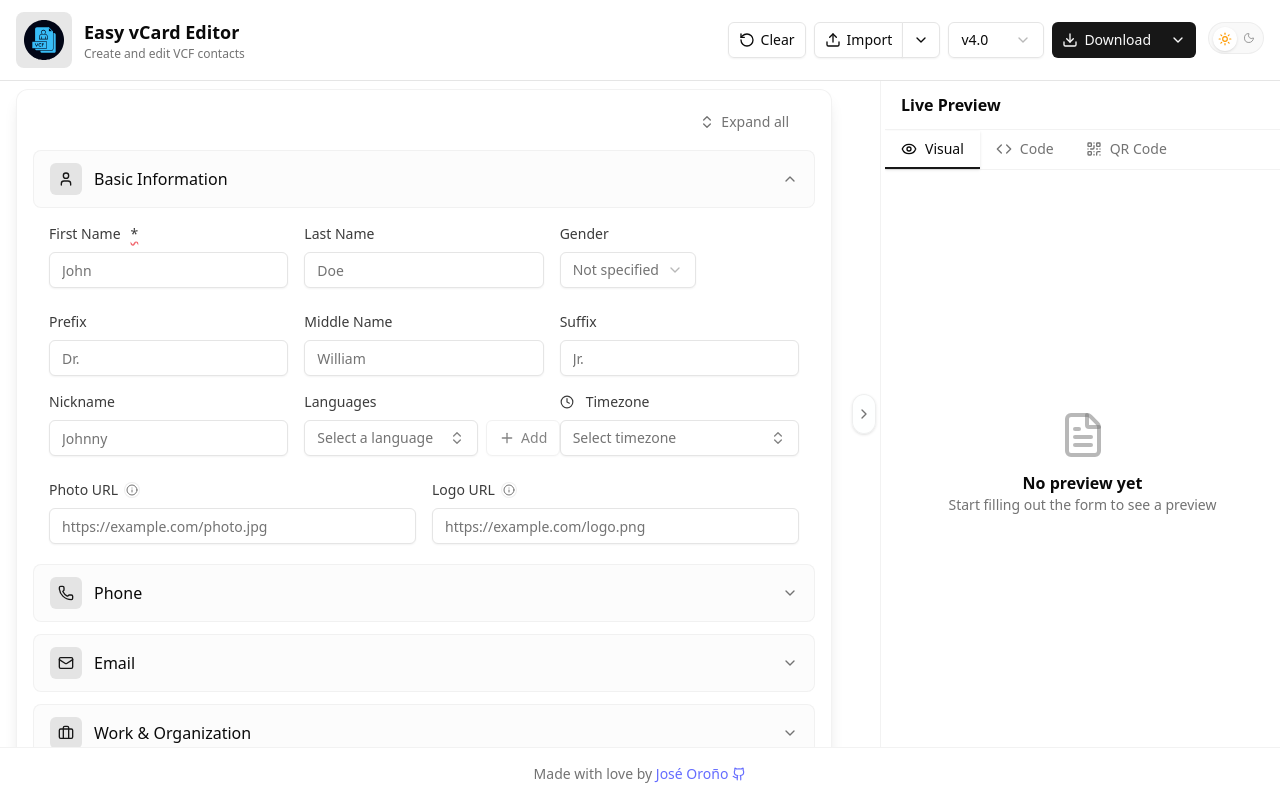
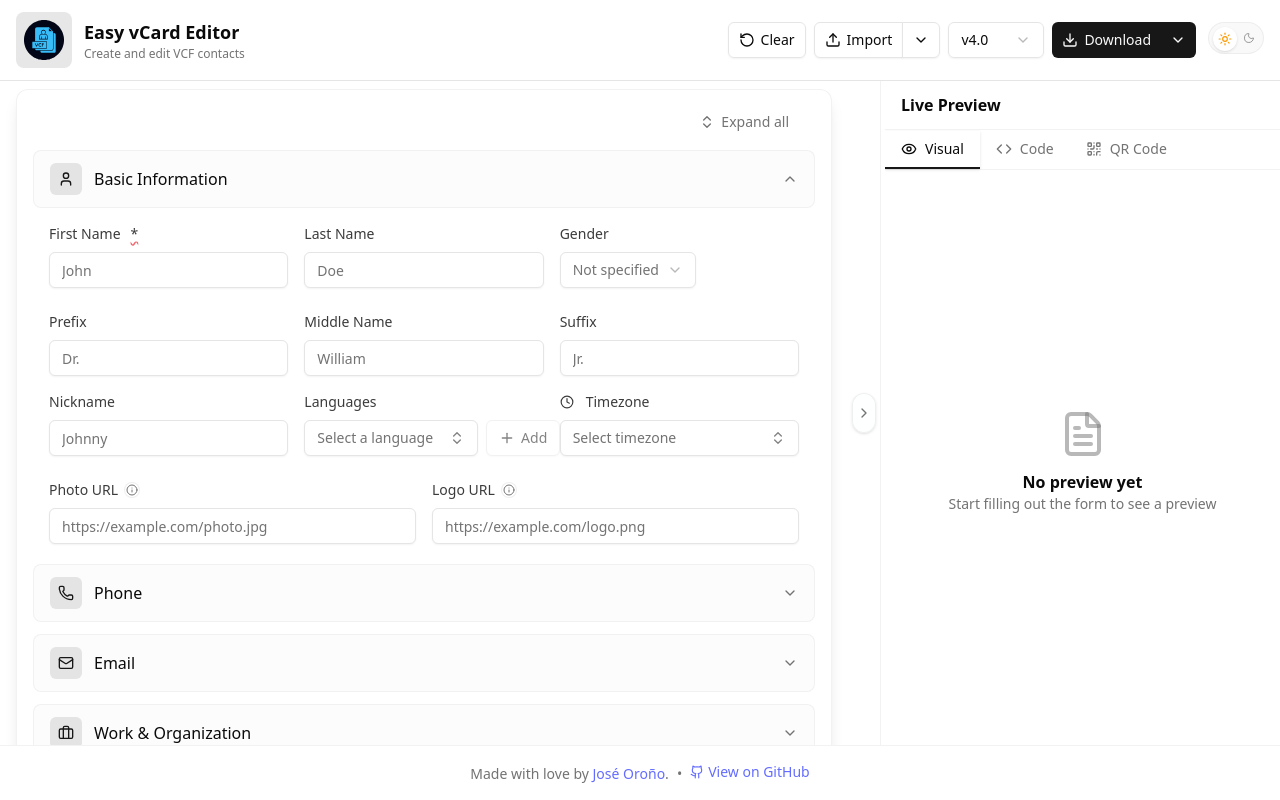
Before and after one commit to joseorono/easy-vcf-editor, a React (Vite) app: page / in a window 1280 px wide. Built offline with nearby package versions, Linux system fonts and the light colour scheme.

Commit message:
Update github repo link to footer

```diff
--- a/src/components/footer.tsx
+++ b/src/components/footer.tsx
@@ -14,7 +14,16 @@ export function Footer() {
           className="inline-flex items-center gap-1 font-medium text-foreground hover:text-primary transition-colors"
         >
           José Oroño
+        </a>
+        .<span className="mx-2 text-muted-foreground">•</span>
+        <a
+          href="https://github.com/joseorono/easy-vcf-editor"
+          target="_blank"
+          rel="noopener noreferrer"
+          className="inline-flex items-center gap-1 font-medium text-foreground hover:text-primary transition-colors"
+        >
           <Github className="h-3.5 w-3.5" />
+          View on GitHub
         </a>
       </p>
     </footer>
```
